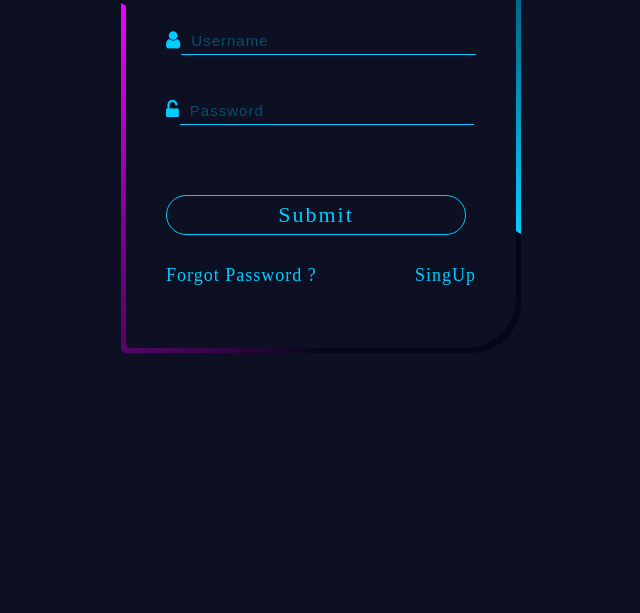
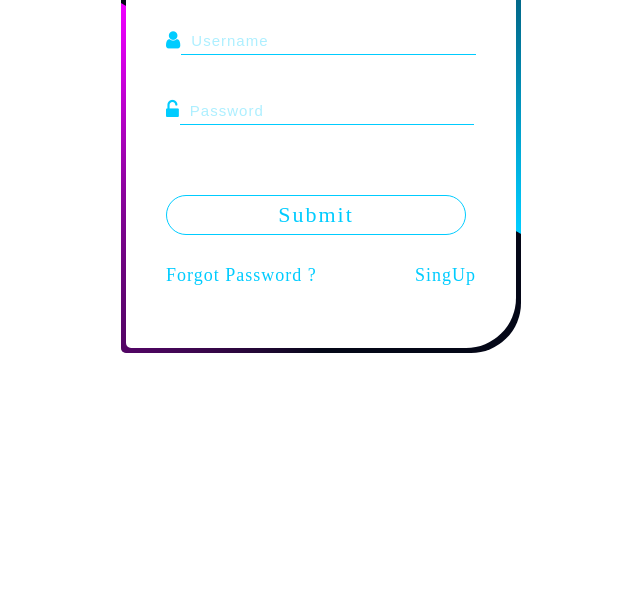
Before and after one commit to MuntahaBajwa/WebProject, a plain HTML site: page Sigin.html in a window 1280 px wide. Shown: the part 187-800 px from the top of the page, without its empty margins (319-959 px from the left). Drawn offline with nearby package versions, Linux system fonts and the light colour scheme.

Commit message:
Khansa changed

```diff
--- a/Sigin.html
+++ b/Sigin.html
@@ -22,7 +22,7 @@
           justify-content: center;
           align-items: center;
           letter-spacing: 1px;
-          background-color: #0c1022;
+          background-color: #fff;
       }
       .login_form_container{
           position: relative;
@@ -69,7 +69,7 @@
       .login_form{
           position: absolute;
           content: '';
-          background-color: #0c1022;
+          background-color: #fff;
           border-radius: 50px 5px;
           inset: 5px;
           padding: 50px 40px;
@@ -131,7 +131,7 @@
           letter-spacing: 2px;
           border: 1px solid #00ccff;
           border-radius: 50px;
-          background-color: #0c1022;
+          background-color: #fff;
           display: flex;
           justify-content: center;
           align-items: center;
```
